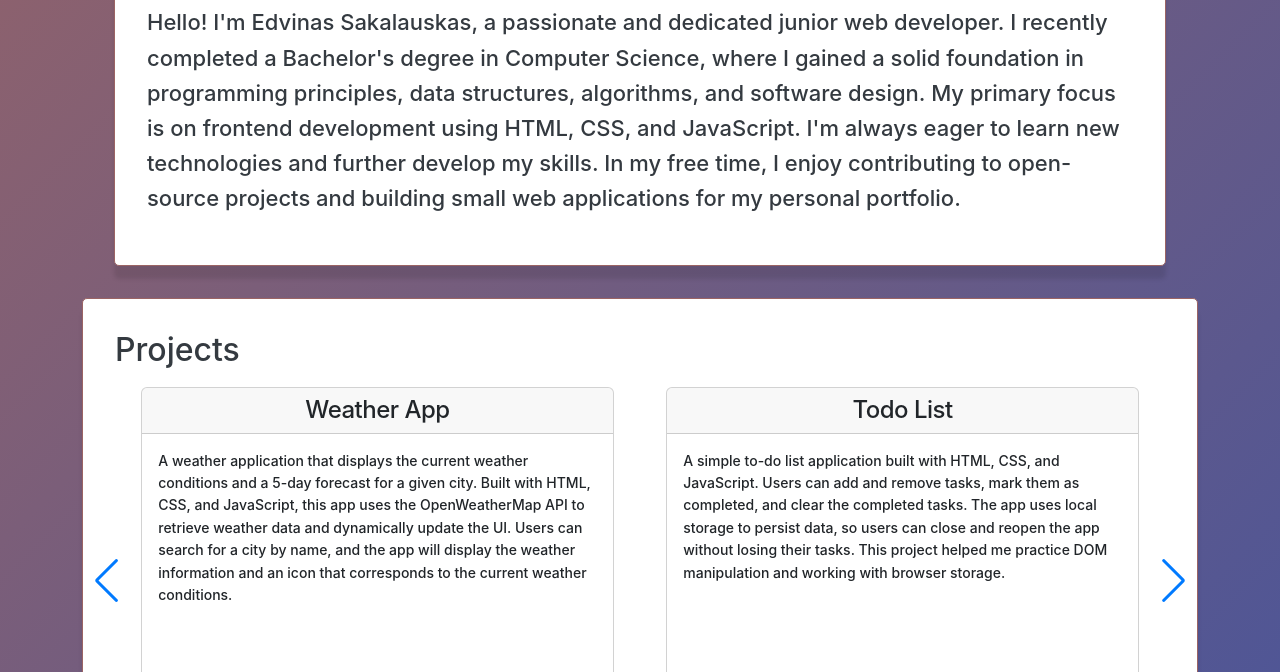
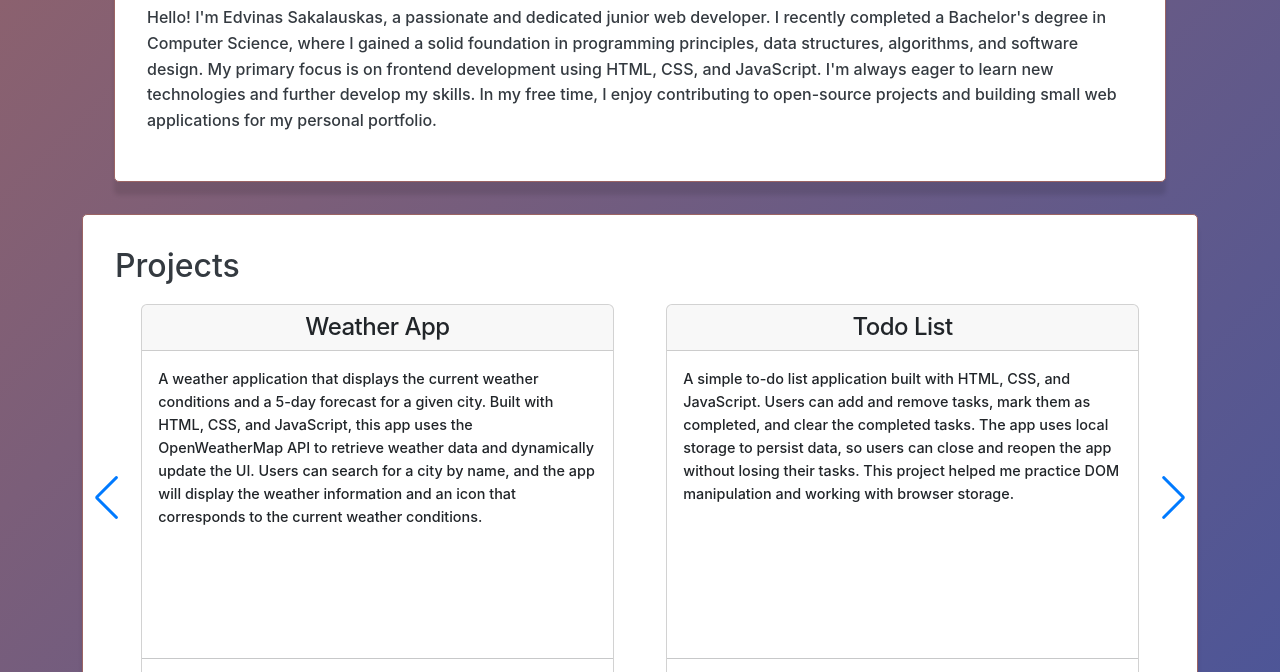
Before and after one commit to SakalauskasEdvinas/MyPorfolioWebsite, a plain HTML site: page index.html in a window 1280 px wide. Shown: the part 508-1180 px from the top of the page. Drawn offline with nearby package versions, Linux system fonts and the light colour scheme.

Commit message:
update font size

```diff
--- a/css/style.css
+++ b/css/style.css
@@ -56,7 +56,7 @@ form button {
 
 
 section p {
-  font-size: 22px;
+  font-size: 1rem;
   font-weight: 500;
 
   line-height: 1.6;
@@ -64,7 +64,7 @@ section p {
 }
 
 .card-text {
-  font-size: 14px;
+  font-size: 0.9rem;
 }
 
 
```
